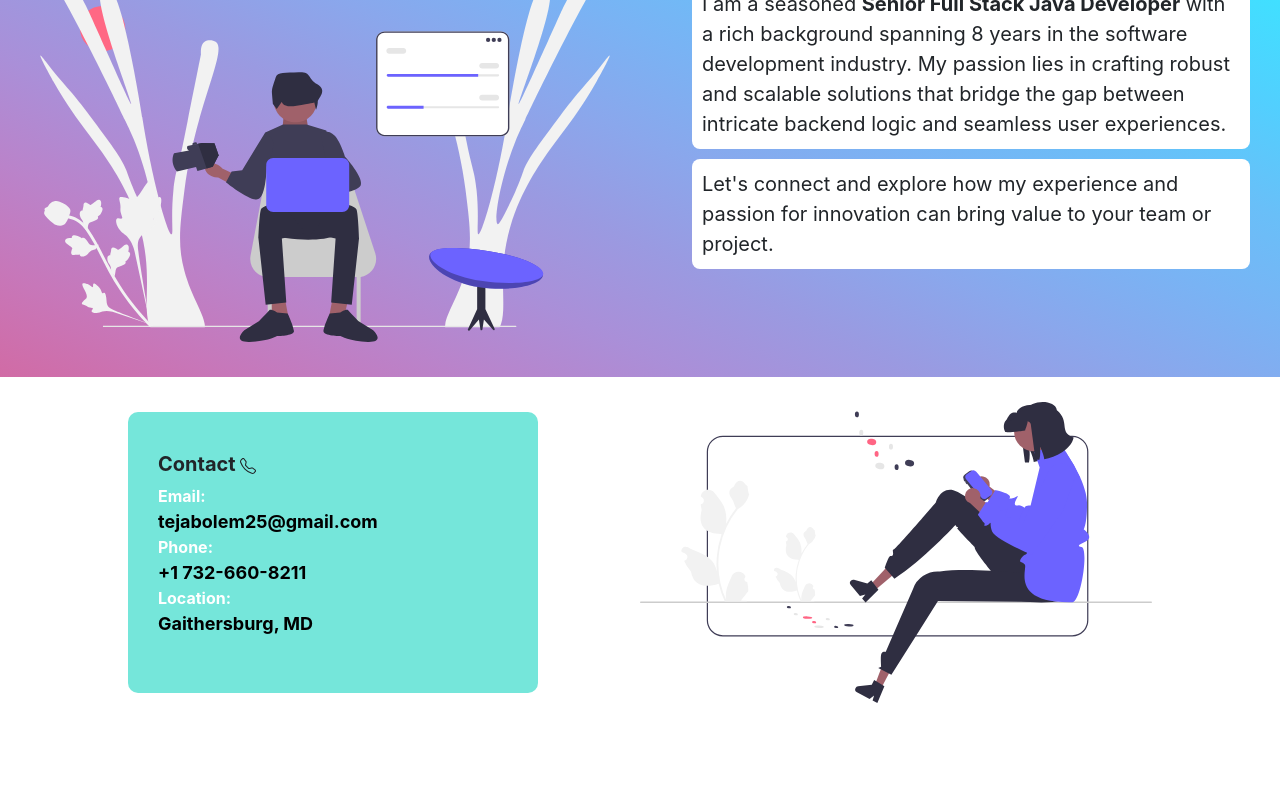
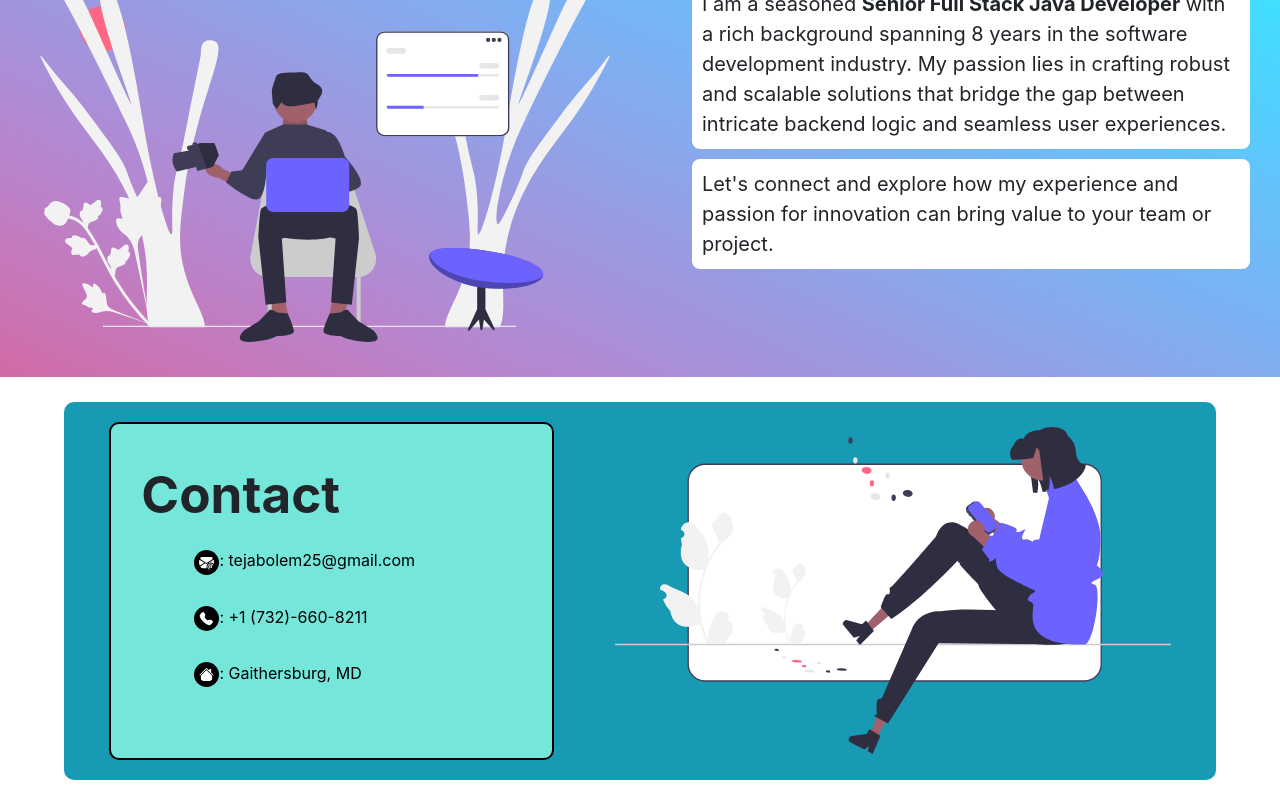
Before and after one commit to tbolem25/portfolio, an Angular app: page / in a window 1280 px wide. Shown: the part 642-1442 px from the top of the page. Before the commit the page ends 1365 px from the top, so only its background shows below. Built offline with nearby package versions, Linux system fonts and the light colour scheme; a web font is replaced by a local one.

Commit message:
Contact initial done

```diff
--- a/package.json
+++ b/package.json
@@ -21,6 +21,7 @@
     "@angular/platform-server": "^17.0.0",
     "@angular/router": "^17.0.0",
     "@angular/ssr": "^17.0.7",
+    "bootstrap": "^5.3.2",
     "bootstrap-icons": "^1.11.2",
     "express": "^4.18.2",
     "ngx-perfect-scrollbar": "^10.1.1",
--- a/src/app/app.component.html
+++ b/src/app/app.component.html
@@ -1,3 +1,4 @@
+
 <!-- Nav Bar -->
 <div class="navbar" id="home">
   <h1 href="#home">Teja Bolem</h1>
@@ -11,7 +12,7 @@
 
 <div class="welcome">
   <div class="wel-text">
-    <h2>Hello, There!<br>This is Teja Bolem</h2>
+    <h2>Hello, There!<i class="bi bi-android2"></i><br>This is Teja Bolem</h2>
     <h1>I am a<br> Sr. Full Stack Java Developer</h1>
   </div>
   <div class="welcome-img">
@@ -46,19 +47,23 @@
 
 <div class="contact" id="contact">
   <div class="contact-details">
-    <h1>Contact <svg xmlns="http://www.w3.org/2000/svg" class="fa-lg" width="16" height="16" fill="currentColor" class="bi bi-telephone" viewBox="0 0 16 16">
-      <path d="M3.654 1.328a.678.678 0 0 0-1.015-.063L1.605 2.3c-.483.484-.661 1.169-.45 1.77a17.568 17.568 0 0 0 4.168 6.608 17.569 17.569 0 0 0 6.608 4.168c.601.211 1.286.033 1.77-.45l1.034-1.034a.678.678 0 0 0-.063-1.015l-2.307-1.794a.678.678 0 0 0-.58-.122l-2.19.547a1.745 1.745 0 0 1-1.657-.459L5.482 8.062a1.745 1.745 0 0 1-.46-1.657l.548-2.19a.678.678 0 0 0-.122-.58L3.654 1.328zM1.884.511a1.745 1.745 0 0 1 2.612.163L6.29 2.98c.329.423.445.974.315 1.494l-.547 2.19a.678.678 0 0 0 .178.643l2.457 2.457a.678.678 0 0 0 .644.178l2.189-.547a1.745 1.745 0 0 1 1.494.315l2.306 1.794c.829.645.905 1.87.163 2.611l-1.034 1.034c-.74.74-1.846 1.065-2.877.702a18.634 18.634 0 0 1-7.01-4.42 18.634 18.634 0 0 1-4.42-7.009c-.362-1.03-.037-2.137.703-2.877L1.885.511z"/>
-    </svg></h1>
-    <div>
-      <label>Email: </label><br>
-      <a href="mailto:tejabolem25@gmail.com">tejabolem25{{ '@' }}gmail.com</a>
+    <h1>Contact</h1>
+    <div class="contact-details-items">
+      <a href="mailto:tejabolem25@gmail.com"><svg xmlns="http://www.w3.org/2000/svg" width="16" height="16" fill="currentColor" class="bi bi-envelope-at-fill" viewBox="0 0 16 16">
+        <path d="M2 2A2 2 0 0 0 .05 3.555L8 8.414l7.95-4.859A2 2 0 0 0 14 2zm-2 9.8V4.698l5.803 3.546L0 11.801Zm6.761-2.97-6.57 4.026A2 2 0 0 0 2 14h6.256A4.493 4.493 0 0 1 8 12.5a4.49 4.49 0 0 1 1.606-3.446l-.367-.225L8 9.586l-1.239-.757ZM16 9.671V4.697l-5.803 3.546.338.208A4.482 4.482 0 0 1 12.5 8c1.414 0 2.675.652 3.5 1.671"/>
+        <path d="M15.834 12.244c0 1.168-.577 2.025-1.587 2.025-.503 0-1.002-.228-1.12-.648h-.043c-.118.416-.543.643-1.015.643-.77 0-1.259-.542-1.259-1.434v-.529c0-.844.481-1.4 1.26-1.4.585 0 .87.333.953.63h.03v-.568h.905v2.19c0 .272.18.42.411.42.315 0 .639-.415.639-1.39v-.118c0-1.277-.95-2.326-2.484-2.326h-.04c-1.582 0-2.64 1.067-2.64 2.724v.157c0 1.867 1.237 2.654 2.57 2.654h.045c.507 0 .935-.07 1.18-.18v.731c-.219.1-.643.175-1.237.175h-.044C10.438 16 9 14.82 9 12.646v-.214C9 10.36 10.421 9 12.485 9h.035c2.12 0 3.314 1.43 3.314 3.034zm-4.04.21v.227c0 .586.227.8.581.8.31 0 .564-.17.564-.743v-.367c0-.516-.275-.708-.572-.708-.346 0-.573.245-.573.791Z"/>
+      </svg>: tejabolem25{{ '@' }}gmail.com</a>
     </div>
-    <div><label>Phone: </label><br>
-      <a href="tel:+7326608211">+1 732-660-8211 </a>
+    <div class="contact-details-items">
+      <a href="tel:+7326608211"><svg xmlns="http://www.w3.org/2000/svg" width="16" height="16" fill="currentColor" class="bi bi-telephone-fill" viewBox="0 0 16 16">
+        <path fill-rule="evenodd" d="M1.885.511a1.745 1.745 0 0 1 2.61.163L6.29 2.98c.329.423.445.974.315 1.494l-.547 2.19a.678.678 0 0 0 .178.643l2.457 2.457a.678.678 0 0 0 .644.178l2.189-.547a1.745 1.745 0 0 1 1.494.315l2.306 1.794c.829.645.905 1.87.163 2.611l-1.034 1.034c-.74.74-1.846 1.065-2.877.702a18.634 18.634 0 0 1-7.01-4.42 18.634 18.634 0 0 1-4.42-7.009c-.362-1.03-.037-2.137.703-2.877L1.885.511z"/>
+      </svg>: +1 (732)-660-8211 </a>
     </div>
-    <div>
-      <label>Location: </label>
-      <address>Gaithersburg, MD</address>
+    <div class="contact-details-items">
+      <address><svg xmlns="http://www.w3.org/2000/svg" width="16" height="16" fill="currentColor" class="bi bi-house-fill" viewBox="0 0 16 16">
+        <path d="M8.707 1.5a1 1 0 0 0-1.414 0L.646 8.146a.5.5 0 0 0 .708.708L8 2.207l6.646 6.647a.5.5 0 0 0 .708-.708L13 5.793V2.5a.5.5 0 0 0-.5-.5h-1a.5.5 0 0 0-.5.5v1.293z"/>
+        <path d="m8 3.293 6 6V13.5a1.5 1.5 0 0 1-1.5 1.5h-9A1.5 1.5 0 0 1 2 13.5V9.293l6-6Z"/>
+      </svg>: Gaithersburg, MD</address>
     </div>
   </div>
   <div class="contact-svg">
--- a/src/app/app.component.sass
+++ b/src/app/app.component.sass
@@ -67,6 +67,8 @@
   padding: 15px
   border-radius: 10px
   gap: 10px
+  flex-wrap: nowrap
+  overflow: hidden
   .wel-text
     display: flex
     flex-direction: column
@@ -78,6 +80,8 @@
       color: white
       font-weight: bolder
       font-size: 4vw
+      i
+        color: black
     h2
       font-weight: bold
       font-size: 3vw
@@ -104,6 +108,7 @@
 /* About me section*/
 .introduction
   background-image: linear-gradient(to right top, #d16ba5, #c777b9, #ba83ca, #aa8fd8, #9a9ae1, #8aa7ec, #79b3f4, #69bff8, #52cffe, #41dfff, #46eefa, #5ffbf1)
+
   h1
     background: linear-gradient(to right, #D16BA5 0%, #0089BA 100%)
     font-weight: bold
@@ -155,33 +160,47 @@
 
 /* Contact styles*/
 .contact
-  width: 80%
+  width: 90%
   display: flex
-  justify-content: space-between
+  justify-content: space-around
   gap: 10px
+  padding: 20px
   align-items: center
   margin: 25px auto 20px
+  background-color: #189AB4
+  border-radius: 10px
   .contact-details
     width: 40%
     background-color: #75E6DA
     padding: 40px 30px
     border-radius: 10px
     overflow: hidden
+    border: 2px solid black
+    animation: circle-in-hesitate 5s
     h1
       font-weight: bold
-      font-size: 20px
-    a
-      text-decoration: none
-      color: Black
-      font-weight: bold
-      font-size: 18px
+      font-size: 4vw
     address
       color: Black
-      font-weight: bold
-      font-size: 18px
-    label
-      color: white
-      font-weight: bold
+    .contact-details-items
+      width: 80%
+      padding: 15px
+      text-align: center
+      display: flex
+      justify-content: flex-start
+      margin: auto
+      a, address
+        text-decoration: none
+        color: black
+        svg
+          padding: 5px
+          width: 25px
+          height: 25px
+          background-color: black
+          color: white
+          border-radius: 50%
+
+
   .contact-svg
     width: 50%
     img
@@ -228,3 +247,14 @@ footer
       display: flex
       flex-direction: column
       padding: 60px 100px 20px
+
+@keyframes circle-in-hesitate
+  0%
+    clip-path: circle(0%)
+  40%
+    clip-path: circle(40%)
+  100%
+    clip-path: circle(125%)
+
+[transition-style="in:circle:hesitate"]
+  animation: 2.5s cubic-bezier(.25, 1, .30, 1) circle-in-hesitate both
--- a/src/app/app.component.ts
+++ b/src/app/app.component.ts
@@ -10,6 +10,5 @@ import { RouterOutlet } from '@angular/router';
   styleUrl: './app.component.sass'
 })
 export class AppComponent {
-  title = 'portfolio';
   imageUrl = '/assets/footer.png';
 }
--- a/src/index.html
+++ b/src/index.html
@@ -8,7 +8,8 @@
   <link rel="icon" type="image/x-icon" href="favicon.ico">
   <link href="https://fonts.cdnfonts.com/css/jenthill" rel="stylesheet">
   <link href="https://cdn.jsdelivr.net/npm/bootstrap@5.3.2/dist/css/bootstrap.min.css" rel="stylesheet" integrity="sha384-T3c6CoIi6uLrA9TneNEoa7RxnatzjcDSCmG1MXxSR1GAsXEV/Dwwykc2MPK8M2HN" crossorigin="anonymous">
-  <script src="https://cdn.jsdelivr.net/npm/bootstrap@5.3.2/dist/js/bootstrap.bundle.min.js"></script>
+  <script src="https://cdn.jsdelivr.net/npm/bootstrap@5.3.2/dist/js/bootstrap.bundle.min.js" integrity="sha384-C6RzsynM9kWDrMNeT87bh95OGNyZPhcTNXj1NW7RuBCsyN/o0jlpcV8Qyq46cDfL" crossorigin="anonymous"></script>
+  <link rel="stylesheet" href="node_modules/bootstrap-icons/font/bootstrap-icons.css">
   <link href="assets/Fonts/Waylimo/waylimo.ttf" rel="stylesheet">
 </head>
 <body>
```
Also changed, not shown: 1 other file (tests, documents, lock files or other folders).
